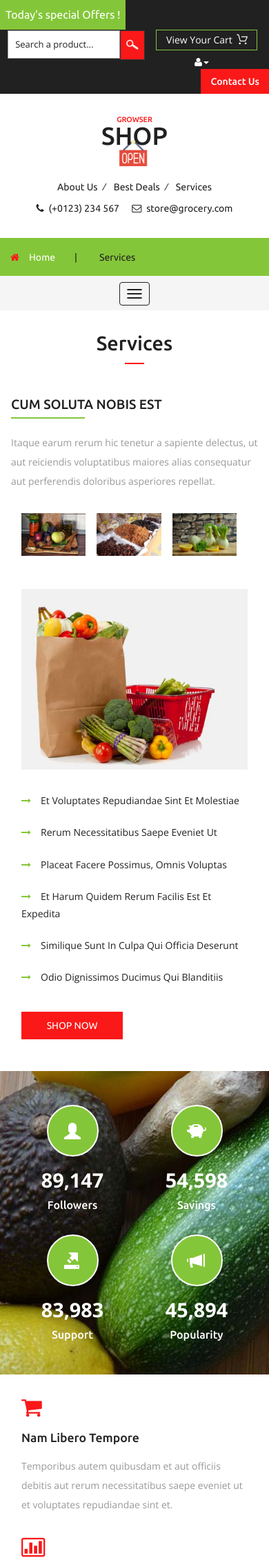
After one commit to samirul/ecommerce, a Django app: page /services/ in a window 390 px wide. The commit adds this page. Shown: the top 2262 px of the page at 69% size. Run offline with Django 4.2, Linux system fonts and the light colour scheme; some libraries are stand-ins or nearby versions.

Commit message:
Added other navbar ui and fixed responsive menu not working

```diff
--- a/base/urls.py
+++ b/base/urls.py
@@ -5,6 +5,8 @@ urlpatterns = [
     path("", views.home, name='home'),
     path("login/", views.login, name='login'),
     path("register/", views.register, name='register'),
-    path("todayspecialoffers/", views.todayspecialoffer, name='todayspecialoffers'),
+    path("products/", views.products, name='products'),
     path("contact-us/", views.contactUs, name='contact-us'),
+    path("about/", views.about, name='about'),
+    path("services/", views.service, name='services'),
 ]
--- a/base/views.py
+++ b/base/views.py
@@ -14,10 +14,19 @@ def login(request):
     return render(request, "base/login.html")
 
 
-def todayspecialoffer(request):
+def products(request):
     return render(request, "base/products.html")
 
 
 
 def contactUs(request):
     return render(request, "base/contact-us.html")
+
+
+
+def about(request):
+    return render(request, "base/about.html")
+
+
+def service(request):
+    return render(request, "base/services.html")
--- a/templates/base/footer.html
+++ b/templates/base/footer.html
@@ -1,3 +1,6 @@
+
+{% load static %}
+
 {% block content %}
     <!-- newsletter -->
 <div class="newsletter">
@@ -62,7 +65,7 @@
             <div class="col-md-3 w3_footer_grid agile_footer_grids_w3_footer">
                 <div class="w3_footer_grid_bottom">
                     <h4>100% secure payments</h4>
-                    <img src="images/card.png" alt=" " class="img-responsive" />
+                    <img src="{% static 'images/card.png' %}" alt=" " class="img-responsive" />
                 </div>
             </div>
             <div class="col-md-3 w3_footer_grid agile_footer_grids_w3_footer">
--- a/templates/base/main.html
+++ b/templates/base/main.html
@@ -18,6 +18,7 @@ Smartphone Compatible web template, free webdesigns for Nokia, Samsung, LG, Sony
 <!-- //font-awesome icons -->
 <!-- js -->
 <script src="{% static 'js/jquery-1.11.1.min.js' %}"></script>
+<script src="{% static 'js/bootstrap.min.js' %}"></script>
 <!-- //js -->
 <link href='//fonts.googleapis.com/css?family=Ubuntu:400,300,300italic,400italic,500,500italic,700,700italic' rel='stylesheet' type='text/css'>
 <link href='//fonts.googleapis.com/css?family=Open+Sans:400,300,300italic,400italic,600,600italic,700,700italic,800,800italic' rel='stylesheet' type='text/css'>
--- a/templates/base/navbar.html
+++ b/templates/base/navbar.html
@@ -5,7 +5,7 @@
 <!-- header -->
 <div class="agileits_header">
     <div class="w3l_offers">
-        <a href="{% url 'todayspecialoffers' %}">Today's special Offers !</a>
+        <a href="{% url 'products' %}">Today's special Offers !</a>
     </div>
     <div class="w3l_search">
         <form action="#" method="post">
@@ -40,7 +40,7 @@
         </ul>
     </div>
     <div class="w3l_header_right1">
-        <h2><a href="/contact-us">Contact Us</a></h2>
+        <h2><a href="{% url 'contact-us' %}">Contact Us</a></h2>
     </div>
     <div class="clearfix"> </div>
 </div>
@@ -67,9 +67,9 @@ $(document).ready(function() {
         </div>
         <div class="w3ls_logo_products_left1">
             <ul class="special_items">
-                <li><a href="about.html">About Us</a><i>/</i></li>
-                <li><a href="products.html">Best Deals</a><i>/</i></li>
-                <li><a href="services.html">Services</a></li>
+                <li><a href="{% url 'about' %}">About Us</a><i>/</i></li>
+                <li><a href="{% url 'products' %}">Best Deals</a><i>/</i></li>
+                <li><a href="{% url 'services' %}">Services</a></li>
             </ul>
         </div>
         <div class="w3ls_logo_products_left1">
--- a/templates/base/products.html
+++ b/templates/base/products.html
@@ -28,7 +28,7 @@
            <!-- Collect the nav links, forms, and other content for toggling -->
             <div class="collapse navbar-collapse" id="bs-megadropdown-tabs">
                 <ul class="nav navbar-nav nav_1">
-                    <li><a href="products.html">Branded Foods</a></li>
+                    <li><a href="/products">Branded Foods</a></li>
                     <li><a href="household.html">Households</a></li>
                     <li class="dropdown mega-dropdown active">
                         <a href="#" class="dropdown-toggle" data-toggle="dropdown">Veggies & Fruits<span class="caret"></span></a>
--- /dev/null
+++ b/templates/base/services.html
@@ -0,0 +1,192 @@
+{% extends "base/main.html" %}
+{% load static %}
+{% block content %}
+    <!-- products-breadcrumb -->
+	<div class="products-breadcrumb">
+		<div class="container">
+			<ul>
+				<li><i class="fa fa-home" aria-hidden="true"></i><a href="/">Home</a><span>|</span></li>
+				<li>Services</li>
+			</ul>
+		</div>
+	</div>
+<!-- //products-breadcrumb -->
+<!-- banner -->
+	<div class="banner">
+		<div class="w3l_banner_nav_left">
+			<nav class="navbar nav_bottom">
+			 <!-- Brand and toggle get grouped for better mobile display -->
+			  <div class="navbar-header nav_2">
+				  <button type="button" class="navbar-toggle collapsed navbar-toggle1" data-toggle="collapse" data-target="#bs-megadropdown-tabs">
+					<span class="sr-only">Toggle navigation</span>
+					<span class="icon-bar"></span>
+					<span class="icon-bar"></span>
+					<span class="icon-bar"></span>
+				  </button>
+			   </div>
+			   <!-- Collect the nav links, forms, and other content for toggling -->
+				<div class="collapse navbar-collapse" id="bs-megadropdown-tabs">
+					<ul class="nav navbar-nav nav_1">
+						<li><a href="{% url 'products' %}">Branded Foods</a></li>
+						<li><a href="household.html">Households</a></li>
+						<li class="dropdown mega-dropdown active">
+							<a href="#" class="dropdown-toggle" data-toggle="dropdown">Veggies & Fruits<span class="caret"></span></a>
+							<div class="dropdown-menu mega-dropdown-menu w3ls_vegetables_menu">
+								<div class="w3ls_vegetables">
+									<ul>
+										<li><a href="vegetables.html">Vegetables</a></li>
+										<li><a href="vegetables.html">Fruits</a></li>
+									</ul>
+								</div>
+							</div>
+						</li>
+						<li><a href="kitchen.html">Kitchen</a></li>
+						<li><a href="short-codes.html">Short Codes</a></li>
+						<li class="dropdown">
+							<a href="#" class="dropdown-toggle" data-toggle="dropdown">Beverages<span class="caret"></span></a>
+							<div class="dropdown-menu mega-dropdown-menu w3ls_vegetables_menu">
+								<div class="w3ls_vegetables">
+									<ul>
+										<li><a href="drinks.html">Soft Drinks</a></li>
+										<li><a href="drinks.html">Juices</a></li>
+									</ul>
+								</div>
+							</div>
+						</li>
+						<li><a href="pet.html">Pet Food</a></li>
+						<li class="dropdown">
+							<a href="#" class="dropdown-toggle" data-toggle="dropdown">Frozen Foods<span class="caret"></span></a>
+							<div class="dropdown-menu mega-dropdown-menu w3ls_vegetables_menu">
+								<div class="w3ls_vegetables">
+									<ul>
+										<li><a href="frozen.html">Frozen Snacks</a></li>
+										<li><a href="frozen.html">Frozen Nonveg</a></li>
+									</ul>
+								</div>
+							</div>
+						</li>
+						<li><a href="bread.html">Bread & Bakery</a></li>
+					</ul>
+				 </div><!-- /.navbar-collapse -->
+			</nav>
+		</div>
+		<div class="w3l_banner_nav_right">
+<!-- services -->
+		<div class="services">
+			<h3>Services</h3>
+			<div class="w3ls_service_grids">
+				<div class="col-md-5 w3ls_service_grid_left">
+					<h4>cum soluta nobis est</h4>
+					<p>Itaque earum rerum hic tenetur a sapiente delectus, ut aut reiciendis
+						voluptatibus maiores alias consequatur aut perferendis doloribus asperiores
+						repellat.</p>
+				</div>
+				<div class="col-md-7 w3ls_service_grid_right">
+					<div class="col-md-4 w3ls_service_grid_right_1">
+						<img src="{% static 'images/18.jpg' %}" alt=" " class="img-responsive" />
+					</div>
+					<div class="col-md-4 w3ls_service_grid_right_1">
+						<img src="{% static 'images/19.jpg' %}" alt=" " class="img-responsive" />
+					</div>
+					<div class="col-md-4 w3ls_service_grid_right_1">
+						<img src="{% static 'images/20.jpg' %}" alt=" " class="img-responsive" />
+					</div>
+					<div class="clearfix"> </div>
+				</div>
+				<div class="clearfix"> </div>
+			</div>
+			<div class="w3ls_service_grids1">
+				<div class="col-md-6 w3ls_service_grids1_left">
+					<img src="{% static 'images/4.jpg' %}" alt=" " class="img-responsive" />
+				</div>
+				<div class="col-md-6 w3ls_service_grids1_right">
+					<ul>
+						<li><i class="fa fa-long-arrow-right" aria-hidden="true"></i>et voluptates repudiandae sint et molestiae</li>
+						<li><i class="fa fa-long-arrow-right" aria-hidden="true"></i>rerum necessitatibus saepe eveniet ut</li>
+						<li><i class="fa fa-long-arrow-right" aria-hidden="true"></i>placeat facere possimus, omnis voluptas</li>
+						<li><i class="fa fa-long-arrow-right" aria-hidden="true"></i>Et harum quidem rerum facilis est et expedita</li>
+						<li><i class="fa fa-long-arrow-right" aria-hidden="true"></i>similique sunt in culpa qui officia deserunt</li>
+						<li><i class="fa fa-long-arrow-right" aria-hidden="true"></i>odio dignissimos ducimus qui blanditiis</li>
+					</ul>
+					<a href="single.html">Shop Now</a>
+				</div>
+				<div class="clearfix"> </div>
+			</div>
+		</div>
+<!-- //services -->
+		</div>
+		<div class="clearfix"></div>
+	</div>
+<!-- //banner -->
+<!-- services-bottom -->
+	<div class="services-bottom">
+		<div class="container">
+			<div class="col-md-3 about_counter_left">
+				<i class="glyphicon glyphicon-user" aria-hidden="true"></i>
+				<p class="counter">89,147</p>
+				<h3>Followers</h3>
+			</div>
+			<div class="col-md-3 about_counter_left">
+				<i class="glyphicon glyphicon-piggy-bank" aria-hidden="true"></i>
+				<p class="counter">54,598</p>
+				<h3>Savings</h3>
+			</div>
+			<div class="col-md-3 about_counter_left">
+				<i class="glyphicon glyphicon-export" aria-hidden="true"></i>
+				<p class="counter">83,983</p>
+				<h3>Support</h3>
+			</div>
+			<div class="col-md-3 about_counter_left">
+				<i class="glyphicon glyphicon-bullhorn" aria-hidden="true"></i>
+				<p class="counter">45,894</p>
+				<h3>Popularity</h3>
+			</div>
+			<div class="clearfix"> </div>
+			<!-- Stats-Number-Scroller-Animation-JavaScript -->
+				<script src="{% static 'js/waypoints.min.js' %}"></script>
+				<script src="{% static 'js/counterup.min.js' %}"></script>
+				<script>
+					jQuery(document).ready(function( $ ) {
+						$('.counter').counterUp({
+							delay: 10,
+							time: 1000
+						});
+					});
+				</script>
+			<!-- //Stats-Number-Scroller-Animation-JavaScript -->
+
+		</div>
+	</div>
+<!-- //services-bottom -->
+
+	<div class="newsletter-top-serv-btm">
+		<div class="container">
+			<div class="col-md-4 wthree_news_top_serv_btm_grid">
+				<div class="wthree_news_top_serv_btm_grid_icon">
+					<i class="fa fa-shopping-cart" aria-hidden="true"></i>
+				</div>
+				<h3>Nam libero tempore</h3>
+				<p>Temporibus autem quibusdam et aut officiis debitis aut rerum necessitatibus
+					saepe eveniet ut et voluptates repudiandae sint et.</p>
+			</div>
+			<div class="col-md-4 wthree_news_top_serv_btm_grid">
+				<div class="wthree_news_top_serv_btm_grid_icon">
+					<i class="fa fa-bar-chart" aria-hidden="true"></i>
+				</div>
+				<h3>officiis debitis aut rerum</h3>
+				<p>Temporibus autem quibusdam et aut officiis debitis aut rerum necessitatibus
+					saepe eveniet ut et voluptates repudiandae sint et.</p>
+			</div>
+			<div class="col-md-4 wthree_news_top_serv_btm_grid">
+				<div class="wthree_news_top_serv_btm_grid_icon">
+					<i class="fa fa-truck" aria-hidden="true"></i>
+				</div>
+				<h3>eveniet ut et voluptates</h3>
+				<p>Temporibus autem quibusdam et aut officiis debitis aut rerum necessitatibus
+					saepe eveniet ut et voluptates repudiandae sint et.</p>
+			</div>
+			<div class="clearfix"> </div>
+		</div>
+	</div>
+<!-- //newsletter-top-serv-btm -->
+{% endblock content %}
--- a/templates/base/test.html
+++ b/templates/base/test.html
@@ -1,9 +1,3 @@
-<!--
-author: W3layouts
-author URL: http://w3layouts.com
-License: Creative Commons Attribution 3.0 Unported
-License URL: http://creativecommons.org/licenses/by/3.0/
--->
 <!DOCTYPE html>
 <html>
 <head>
```
Also changed, not shown: templates/base/about.html (added, +179 -0 lines), templates/base/index.html (+4 -4 lines).
